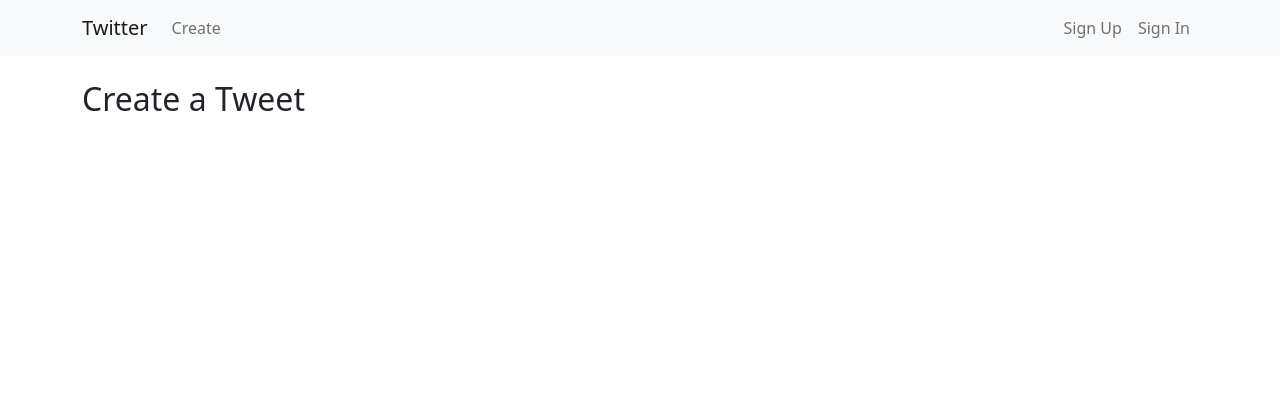
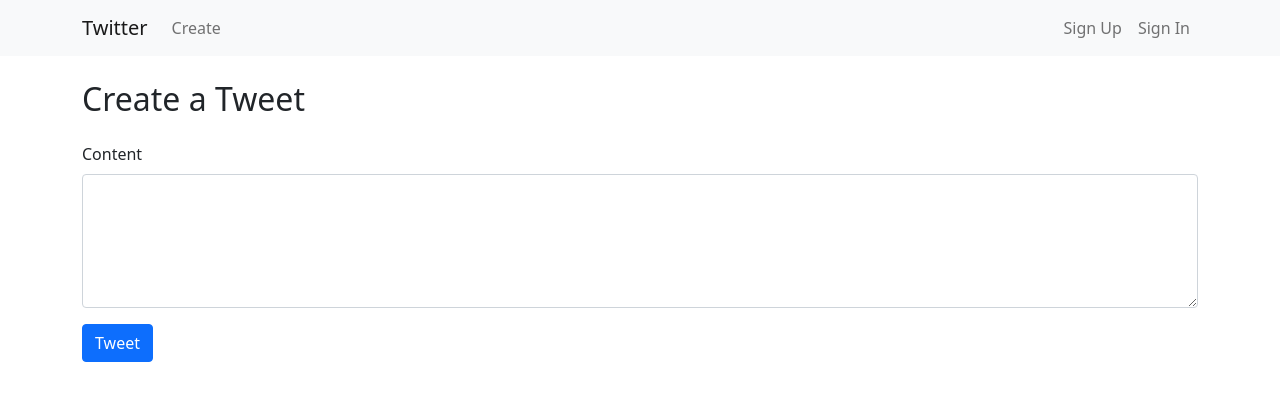
Before and after one commit to makeitrealcamp/top-v21, a React (Create React App) app in the folder projects/twitter-app/: page /create in a window 1280 px wide. Shown: the top 400 px of the page. Built offline with nearby package versions, Linux system fonts and the light colour scheme.

Commit message:
Add Sign In and Create Tweet pages

```diff
--- a/projects/twitter-app/src/api/tweets.js
+++ b/projects/twitter-app/src/api/tweets.js
@@ -44,3 +44,28 @@
     return Promise.reject('Network Error');
   }
 }
+
+export async function createTweet({ content }) {
+  const token = localStorage.getItem('token');
+
+  const response = await fetch(`${process.env.REACT_APP_API_URL}/tweets`, {
+    method: 'POST',
+    headers: {
+      'Content-Type': 'application/json',
+      Authorization: `Bearer ${token}`,
+    },
+    body: JSON.stringify({ content }),
+  });
+
+  if (response.ok) {
+    const json = await response.json();
+
+    const transformedData = transformTweet(json.data);
+
+    return {
+      data: transformedData,
+    };
+  } else {
+    return Promise.reject('Network Error');
+  }
+}
--- /dev/null
+++ b/projects/twitter-app/src/api/users.js
@@ -0,0 +1,20 @@
+export async function signIn({ email, password }) {
+  const response = await fetch(
+    `${process.env.REACT_APP_API_URL}/users/signin`,
+    {
+      method: 'POST',
+      headers: {
+        'Content-Type': 'application/json',
+      },
+      body: JSON.stringify({ email, password }),
+    },
+  );
+
+  if (response.ok) {
+    const json = await response.json();
+
+    return json;
+  } else {
+    return Promise.reject('Network Error');
+  }
+}
--- a/projects/twitter-app/src/pages/Create.js
+++ b/projects/twitter-app/src/pages/Create.js
@@ -1,5 +1,47 @@
-import React from 'react';
+import React, { useState } from 'react';
+import { Alert, Button, Form } from 'react-bootstrap';
+import { useNavigate } from 'react-router-dom';
+
+import { createTweet } from '../api/tweets';
 
 export default function Create() {
-  return <h2 className="my-4">Create a Tweet</h2>;
+  const navigate = useNavigate();
+
+  const [error, setError] = useState('');
+  const [loading, setLoading] = useState(false);
+
+  async function onSubmit(event) {
+    event.preventDefault();
+
+    const { content } = event.target.elements;
+
+    try {
+      setError('');
+      setLoading(true);
+
+      await createTweet({ content: content.value });
+
+      setLoading(false);
+      navigate('/');
+    } catch (error) {
+      setError(error);
+      setLoading(false);
+    }
+  }
+
+  return (
+    <>
+      <h2 className="my-4">Create a Tweet</h2>
+      {error && <Alert variant="danger">{error}</Alert>}
+      <Form onSubmit={onSubmit}>
+        <Form.Group className="mb-3">
+          <Form.Label>Content</Form.Label>
+          <Form.Control type="text" name="content" as="textarea" rows={5} />
+        </Form.Group>
+        <Button variant="primary" type="submit" disabled={loading}>
+          Tweet
+        </Button>
+      </Form>
+    </>
+  );
 }
--- a/projects/twitter-app/src/pages/SignIn.js
+++ b/projects/twitter-app/src/pages/SignIn.js
@@ -1,20 +1,58 @@
-import React from 'react';
-import { Button, Form } from 'react-bootstrap';
+import React, { useState } from 'react';
+import { Alert, Button, Form } from 'react-bootstrap';
+import { useNavigate } from 'react-router-dom';
+
+import { signIn } from '../api/users';
 
 export default function SignIn() {
+  const navigate = useNavigate();
+  const [error, setError] = useState('');
+  const [loading, setLoading] = useState(false);
+
+  async function onSubmit(event) {
+    event.preventDefault();
+
+    const { email, password } = event.target.elements;
+
+    try {
+      setError('');
+      setLoading(true);
+      const json = await signIn({
+        email: email.value,
+        password: password.value,
+      });
+
+      setLoading(false);
+      localStorage.setItem('token', json.meta.token);
+      navigate('/');
+    } catch (error) {
+      setError(error);
+      setLoading(false);
+    }
+  }
+
   return (
     <>
       <h2 className="my-4">Sign In</h2>
-      <Form>
+      {error && <Alert variant="danger">{error}</Alert>}
+      <Form onSubmit={onSubmit}>
         <Form.Group className="mb-3">
-          <Form.Label>Username</Form.Label>
-          <Form.Control type="text" placeholder="Enter your username" />
+          <Form.Label>Email</Form.Label>
+          <Form.Control
+            type="email"
+            placeholder="Enter your email"
+            name="email"
+          />
         </Form.Group>
         <Form.Group className="mb-3">
           <Form.Label>Password</Form.Label>
-          <Form.Control type="password" placeholder="Enter your Password" />
+          <Form.Control
+            type="password"
+            placeholder="Enter your Password"
+            name="password"
+          />
         </Form.Group>
-        <Button variant="primary" type="submit">
+        <Button variant="primary" type="submit" disabled={loading}>
           Submit
         </Button>
       </Form>
```
